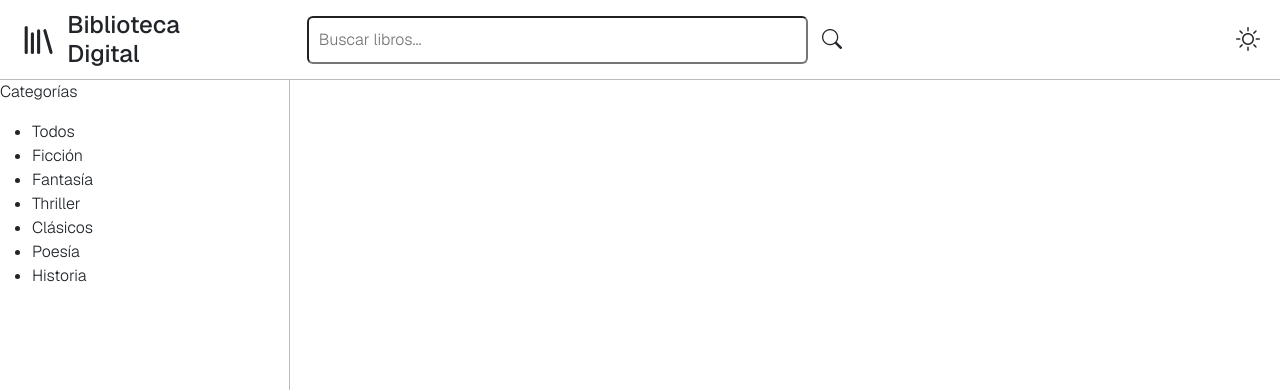
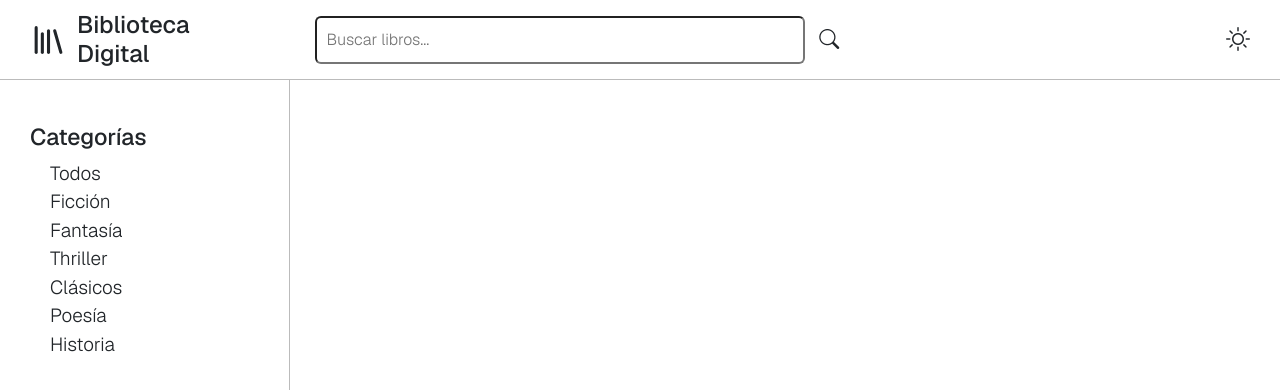
Before and after one commit to Algol95/Biblioteca-Digital, a website: page index.html in a window 1280 px wide. Shown: the top 390 px of the page. Drawn offline with nearby package versions, Linux system fonts and the light colour scheme.

Commit message:
added styles of the sidebar to styles.css

```diff
--- a/index.html
+++ b/index.html
@@ -33,17 +33,17 @@
         </div>
         <i class="bi bi-brightness-high header__theme-toggle"></i>
     </header>
-    <aside>
-        <nav>
-            <p>Categorías</p>
-            <ul>
-                <li>Todos</li>
-                <li>Ficción</li>
-                <li>Fantasía</li>
-                <li>Thriller</li>
-                <li>Clásicos</li>
-                <li>Poesía</li>
-                <li>Historia</li>
+    <aside class="sidebar">
+        <nav class="sidebar__nav">
+            <p class="sidebar__title">Categorías</p>
+            <ul class="sidebar__list">
+                <li class="sidebar__item">Todos</li>
+                <li class="sidebar__item">Ficción</li>
+                <li class="sidebar__item">Fantasía</li>
+                <li class="sidebar__item">Thriller</li>
+                <li class="sidebar__item">Clásicos</li>
+                <li class="sidebar__item">Poesía</li>
+                <li class="sidebar__item">Historia</li>
             </ul>
         </nav>
     </aside>
--- a/src/styles/styles.css
+++ b/src/styles/styles.css
@@ -10,7 +10,7 @@ header {
     align-items:  center;
     height: 80px;
     width: 100%;
-    padding: 0 20px;
+    padding: 0 30px;
     border-bottom: 1px solid #BBBBBB;
     position: fixed;
     background-color: white;
@@ -44,6 +44,7 @@ header {
     background-color: transparent;
     font-size: 20px;
     cursor: pointer;
+    width: 9%;
 }
 
 
@@ -52,11 +53,33 @@ header {
     cursor: pointer;
 }
 
-aside {
+.sidebar {
+    display: flex;
+    padding-left:30px;
     position: fixed;
     z-index: -999;
-    padding-top: 80px;
+    padding-top: 120px;
     border-right: 1px solid #BBBBBB;
     width: 290px;
     height: 100vh;
 }
+
+.sidebar__title {
+    font-size: 23px;
+    margin-bottom: 5px;
+    font-weight: 500;
+}
+
+.sidebar__list {
+    list-style: none;
+    padding-left: 20px;
+    font-size: 19px;
+}
+
+.sidebar__item {
+    cursor: pointer;
+}
+
+.sidebar__item:hover {
+    font-weight: 500;
+}
```
